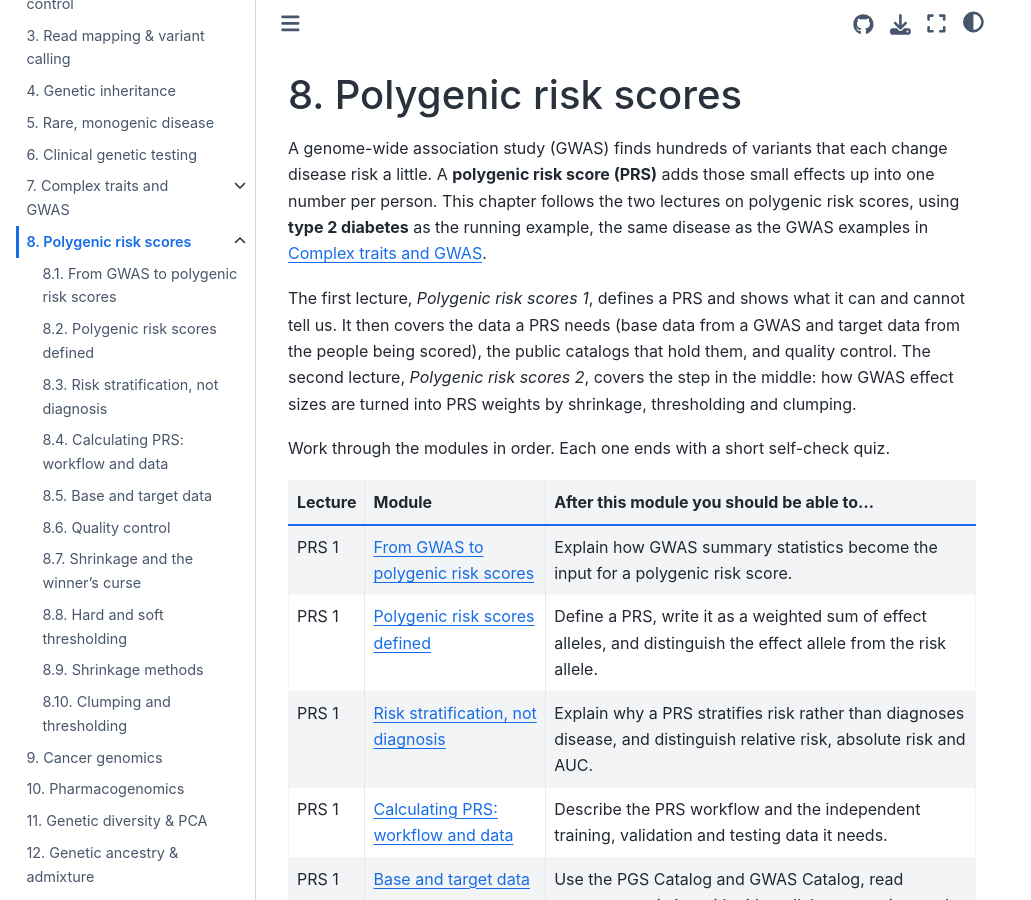
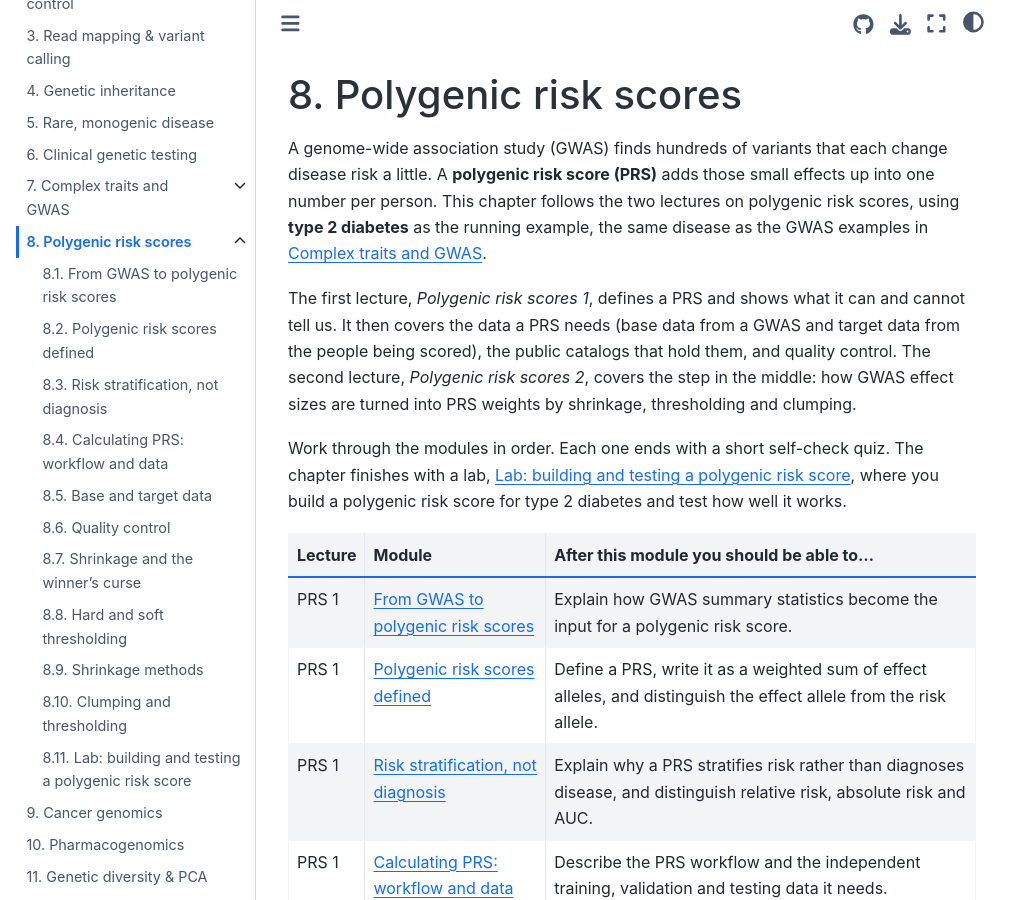
Before and after one commit to ikingjordan3/gab-book, a Jupyter Book: the page built from book/polygenic-risk-scores/index.md, in a window 1280 px wide and 900 px high. Shown: the whole window, without its empty margins (0-1031 px from the left). Built offline with Jupyter Book 1.0.4 settings and Sphinx 7.4.7 and the Sphinx Book theme 1.1.4, drawn with Linux system fonts in a browser that asks for light colours.

Commit message:
Chapter 8 lab: building and testing a polygenic risk score (#36)
Python (allele QC, PRS by hand, winner's curse), R (OR per SD, AUC,
risk by decile) and PLINK (clumping and thresholding with a
training/test split) on simulated type 2 diabetes data.


Claude-Session: https://claude.ai/code/session_01U6DWbgSgsBRGAUjN4YHTvi

Co-authored-by: Claude <noreply@anthropic.com>

```diff
--- a/book/_toc.yml
+++ b/book/_toc.yml
@@ -39,6 +39,7 @@ parts:
           - file: polygenic-risk-scores/hard-soft-thresholding
           - file: polygenic-risk-scores/shrinkage-methods
           - file: polygenic-risk-scores/clumping-thresholding
+          - file: polygenic-risk-scores/lab-prs
       - file: cancer-genomics/index
       - file: pharmacogenomics/index
       - file: genetic-diversity-pca/index
--- a/book/polygenic-risk-scores/index.md
+++ b/book/polygenic-risk-scores/index.md
@@ -10,7 +10,8 @@ data a PRS needs (base data from a GWAS and target data from the people being sc
 quality control. The second lecture, *Polygenic risk scores 2*, covers the step in the middle: how GWAS effect sizes are turned
 into PRS weights by shrinkage, thresholding and clumping.
 
-Work through the modules in order. Each one ends with a short self-check quiz.
+Work through the modules in order. Each one ends with a short self-check quiz. The chapter finishes with
+a lab, {doc}`lab-prs`, where you build a polygenic risk score for type 2 diabetes and test how well it works.
 
 | Lecture | Module | After this module you should be able to… |
 |---|---|---|
```
Also changed, not shown: book/polygenic-risk-scores/lab-prs.ipynb (added).
